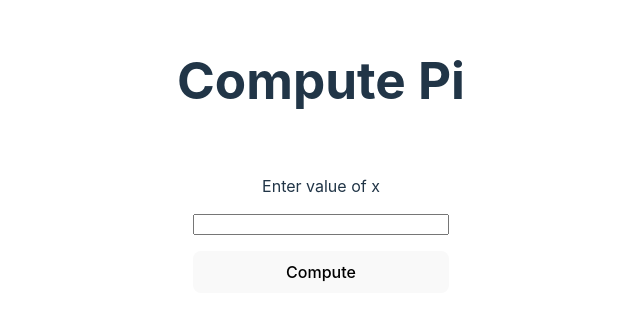
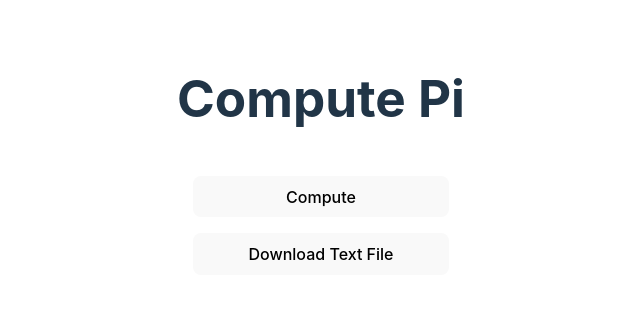
Before and after one commit to Manthan-Kuber/master-app-compute-pi, a React (Vite) app: page / in a window 1280 px wide. Shown: the part 237-558 px from the top of the page, without its empty margins (319-959 px from the left). Built offline with nearby package versions, Linux system fonts and the light colour scheme.

Commit message:
feat: make requests to container and store in o/p

```diff
--- a/src/App.tsx
+++ b/src/App.tsx
@@ -1,6 +1,7 @@
-import { useState } from "react";
+import { useEffect, useState } from "react";
 import axios from "axios";
 import "./App.css";
+import RandomNumbers from "../get-random-numbers.json";
 
 type resType = {
   x: string | null;
@@ -8,48 +9,64 @@ type resType = {
   error: boolean;
 };
 
+const randomNumsArr = RandomNumbers.numbers;
+
 function App() {
-  const [value, setValue] = useState("");
-  const [result, setResult] = useState<string | null>("");
-  const [isErr, setIsErr] = useState(false);
+  const [result, setResult] = useState([""]);
+  const [isFileFilled, setIsFileFilled] = useState(false);
+  const [isLoading, setIsLoading] = useState(false);
+
+  useEffect(() => {
+    if (result.length === randomNumsArr.length) setIsFileFilled(true);
+  }, [result]);
 
   const getPi = async () => {
+    setIsLoading(true);
+    for (let i = 0; i < 5; i++) {
       let urlObj = {
         url: "http://localhost:4000",
         file: "part_1.txt",
       };
-    if (parseInt(value) >= 45215800000000) {
+      if (randomNumsArr[i] >= 45215800000000) {
         urlObj.url = "http://localhost:4001";
         urlObj.file = "part_2.txt";
       }
       try {
         const res = await axios(
-        `${urlObj.url}/compute-pi/${value}/${urlObj.file}`
+          `${urlObj.url}/compute-pi/${randomNumsArr[i]}/${urlObj.file}`
         );
         const { x, pi_x, error }: resType = res.data;
-      setResult(pi_x);
-      setIsErr(error);
+        setResult((prev) => [...prev, pi_x!, "\n"]);
       } catch (e) {
         console.log(e);
-      setIsErr(true);
+        setIsLoading(false);
       }
+    }
+    setIsLoading(false);
+  };
+
+  const downloadFile = () => {
+    const link = document.createElement("a");
+    // setResult(result.slice(1));
+    const file = new Blob(result!, { type: "text/plain" });
+    link.href = URL.createObjectURL(file);
+    link.download = "output.txt";
+    link.click();
+    setResult([""])
+    URL.revokeObjectURL(link.href);
   };
 
   return (
     <>
       <h1>Compute Pi</h1>
       <div className="card">
-        <p>Enter value of x</p>
-        <div className="input-wrapper" >
-          <input
-            value={value}
-            onChange={(e) => {
-              setValue(e.target.value);
-            }}
-          />
+        <div className="input-wrapper">
           <button onClick={getPi}>Compute</button>
+          {isLoading && <span>Loading ...</span>}
+          {!isLoading && (
+            <button onClick={downloadFile}>Download Text File</button>
+          )}
         </div>
-        {result && <p>The value of pi(x) is: {result}</p>}
       </div>
     </>
   );
```
Lines whose indentation alone changed are shown as unchanged.
